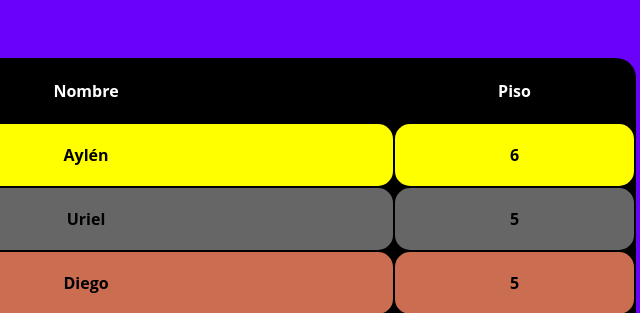
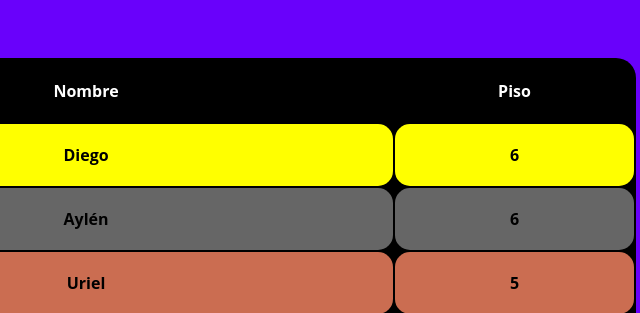
Before and after one commit to wantedgames/orizonweb, a plain HTML site: page index.html in a window 1280 px wide. Shown: the part 918-1231 px from the top of the page, 619-1259 px from the left. Drawn offline with Linux system fonts and the light colour scheme.

Commit message:
Update index.html

```diff
--- a/index.html
+++ b/index.html
@@ -45,17 +45,17 @@
                 </tr>
                 <tr style="background-color: #ff0;color:#000;">
                     <td><b>1</b></td>
-                    <td><span id="firstPlace"><b>Aylén</b></span></td>
+                    <td><span id="firstPlace"><b>Diego</b></span></td>
                     <td><b>6</b></td>
                 </tr>
                 <tr style="background-color: #666;color:#000;">
                     <td><b>2</b></td>
-                    <td><span id="secondPlace"><b>Uriel</b></span></td>
-                    <td><b>5</b></td>
+                    <td><span id="secondPlace"><b>Aylén</b></span></td>
+                    <td><b>6</b></td>
                 </tr>
                 <tr style="background-color: #CB6D51;color:#000;">
                     <td><b>3</b></td>
-                    <td><span id="thirdPlace"><b>Diego</b></span></td>
+                    <td><span id="thirdPlace"><b>Uriel</b></span></td>
                     <td><b>5</b></td>
                 </tr>
                 <tr>
```
